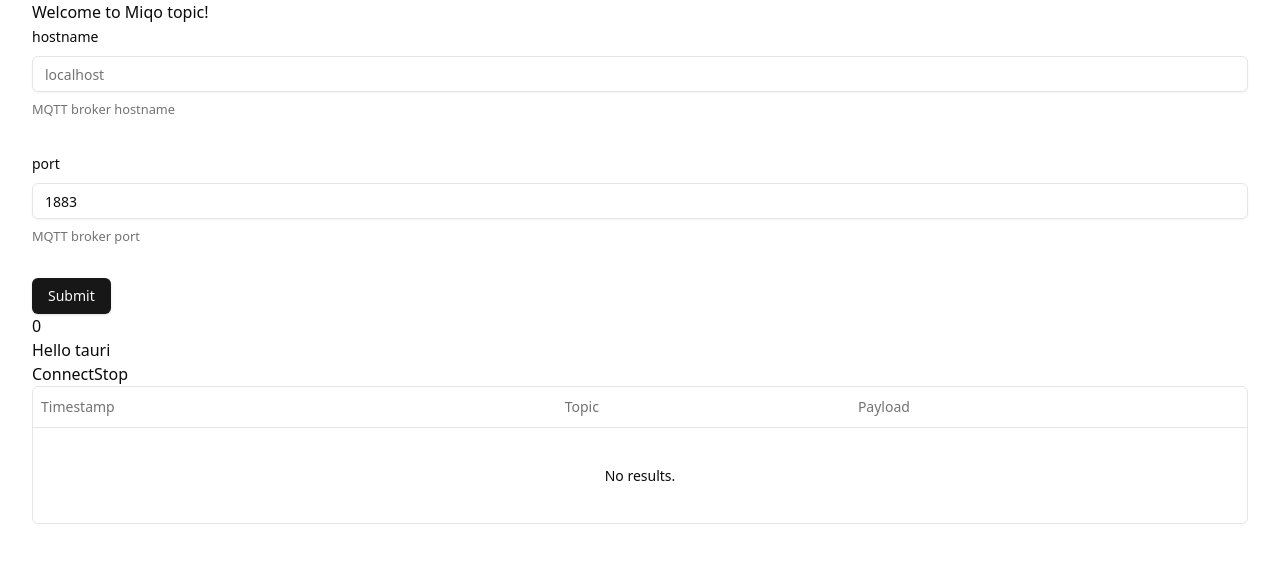
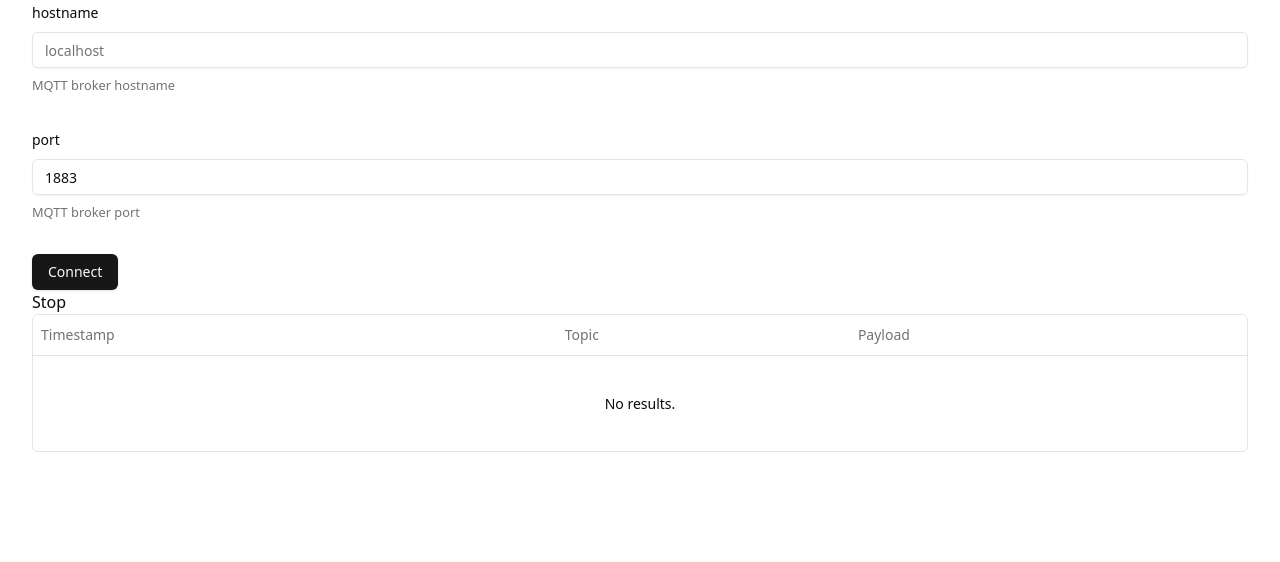
Before and after one commit to heya-naohiro/miqo-viewer, a React (Vite) app: page / in a window 1280 px wide. Shown: the top 562 px of the page. Built offline with nearby package versions, Linux system fonts and the light colour scheme.

Commit message:
delete meaningless comment

```diff
--- a/src/App.tsx
+++ b/src/App.tsx
@@ -4,7 +4,7 @@ import { emit, listen } from '@tauri-apps/api/event'
 import "./App.css";
 import { Packet, DataTable } from "./components/packet-data-table";
 import { ColumnDef } from "@tanstack/react-table"
-import { ProfileForm, ClientConfig } from "./components/client-config-form";
+import { ProfileForm, ClientConfig } from "./components/client-operator";
 
 export const columns: ColumnDef<Packet>[] = [
   {
@@ -24,10 +24,6 @@ export const columns: ColumnDef<Packet>[] = [
 
 function App() {
   const [packets, setPacket] = useState<Array<Packet>>([]);
-  const [clientConfigs, setClientConfigs] = useState<Array<ClientConfig>>([]);
-  function startConnect() {
-    invoke('start_connect', { host: 'mqtt://localhost:1883' })
-  }
   function emitMessage() {
     emit('front-to-back', 'stop payload')
   }
@@ -43,11 +39,7 @@ function App() {
 
   return (
     <div className="container">
-      <h1>Welcome to Miqo topic!</h1>
       <ProfileForm />
-      <p>{packets.length}</p>
-      <div>Hello tauri</div>
-      <button onClick={startConnect}>Connect</button>
       <button onClick={emitMessage}>Stop</button>
       <DataTable columns={columns} data={packets} />
     </div>
--- a/src/components/client-config-form.tsx
+++ b/src/components/client-operator.tsx
@@ -1,7 +1,7 @@
 import { z } from "zod"
 import { zodResolver } from "@hookform/resolvers/zod"
 import { useForm } from "react-hook-form"
-
+import { invoke } from "@tauri-apps/api/tauri";
 import { Button } from "@/components/ui/button"
 import {
   Form,
@@ -58,6 +58,9 @@ const formSchema = z.object({
   hostname: z.string(),
 })
 
+function startConnect(host: String) {
+  invoke('start_connect', { host })
+}
 
 export function ProfileForm() {
   // 1. Define your form.
@@ -73,6 +76,8 @@ export function ProfileForm() {
   function onSubmit(values: z.infer<typeof formSchema>) {
     console.log(values)
     // send config event to backend
+    const url = 'mqtt://' + values.hostname + ':' + String(values.port)
+    startConnect(url);
   }
 
   return (
@@ -116,7 +121,7 @@ export function ProfileForm() {
             </FormItem>
           )}
         />
-        <Button type="submit">Submit</Button>
+        <Button type="submit">Connect</Button>
       </form>
     </Form>
   )
```
Also changed, not shown: 1 other file (tests, documents, lock files or other folders).
